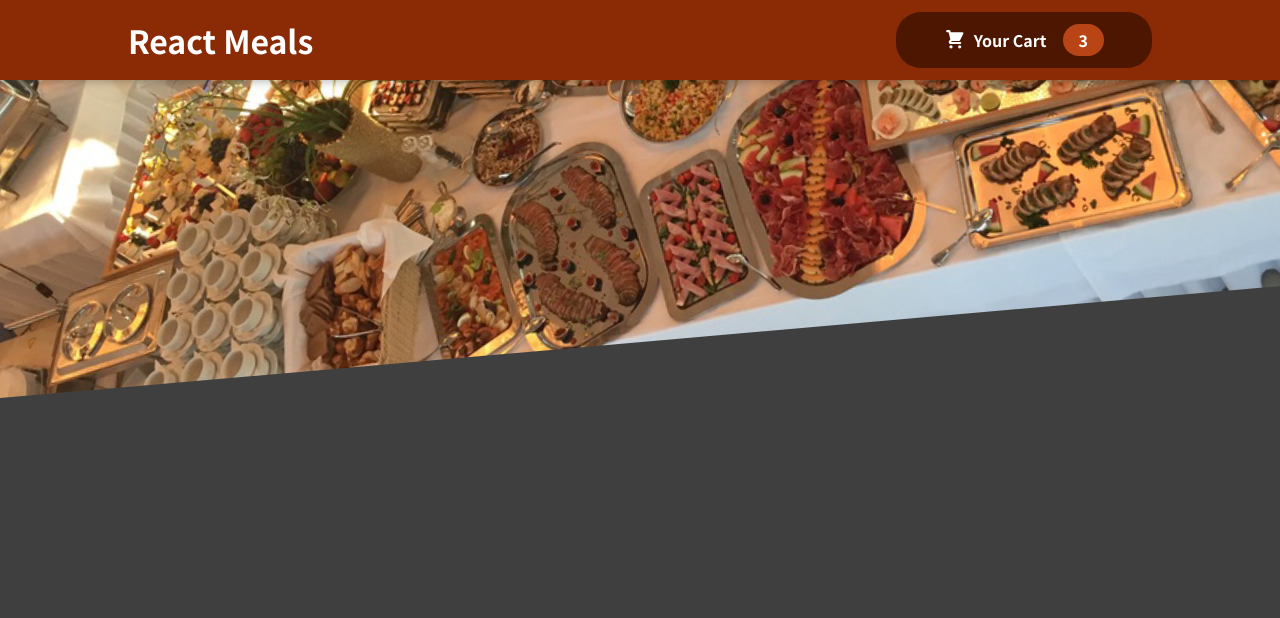
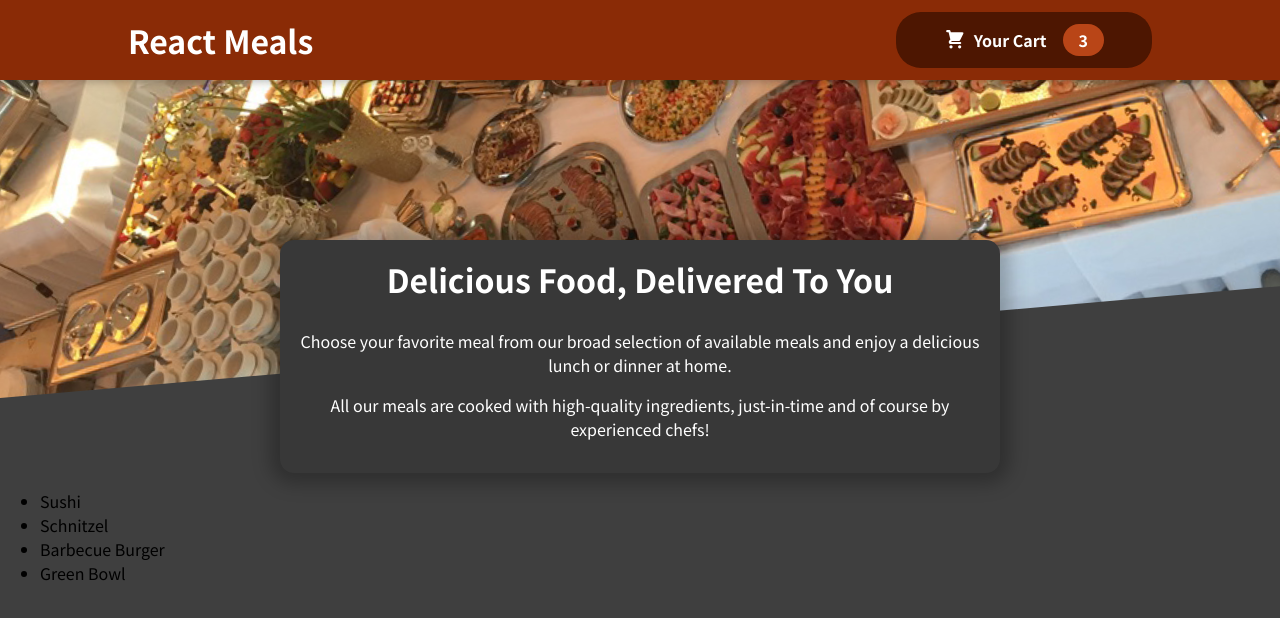
Before and after one commit to robcrusoe/react-zes, a React (Create React App) app: page / in a window 1280 px wide. Shown: the top 618 px of the page. Built offline with nearby package versions, Linux system fonts and the light colour scheme.

Commit message:
Adds a `Meals` component

```diff
--- a/src/App.js
+++ b/src/App.js
@@ -1,11 +1,15 @@
 import React, { Fragment } from 'react';
 
 import Header from "./components/Layout/Header";
+import Meals from './components/Meals/Meals';
 
 function App() {
   return (
     <Fragment>
       <Header />
+      <main>
+        <Meals />
+      </main>
     </Fragment>
   );
 }
--- /dev/null
+++ b/src/components/Meals/AvailableMeals.js
@@ -0,0 +1,48 @@
+import React, { Fragment } from 'react';
+
+import classes from './AvailableMeals.module.css';
+
+const DUMMY_MEALS = [
+    {
+        id: 'm1',
+        name: 'Sushi',
+        description: 'Finest fish and veggies',
+        price: 22.99,
+    },
+    {
+        id: 'm2',
+        name: 'Schnitzel',
+        description: 'A german specialty!',
+        price: 16.5,
+    },
+    {
+        id: 'm3',
+        name: 'Barbecue Burger',
+        description: 'American, raw, meaty',
+        price: 12.99,
+    },
+    {
+        id: 'm4',
+        name: 'Green Bowl',
+        description: 'Healthy...and green...',
+        price: 18.99,
+    },
+];
+
+const AvailableMeals = props => {
+    const mealsList = DUMMY_MEALS.map(meal => {
+        return <li>{meal.name}</li>
+    });
+
+    return (
+        <Fragment>
+            <section section={classes.meals}>
+                <ul>
+                    { mealsList }
+                </ul>
+            </section>
+        </Fragment>
+    );
+};
+
+export default AvailableMeals;
--- /dev/null
+++ b/src/components/Meals/AvailableMeals.module.css
@@ -0,0 +1,24 @@
+.meals {
+  max-width: 60rem;
+  width: 90%;
+  margin: 2rem auto;
+  animation: meals-appear 1s ease-out forwards;
+}
+
+.meals ul {
+  list-style: none;
+  margin: 0;
+  padding: 0;
+}
+
+@keyframes meals-appear {
+  from {
+    opacity: 0;
+    transform: translateY(3rem);
+  }
+
+  to {
+    opacity: 1;
+    transform: translateY(0);
+  }
+}
--- /dev/null
+++ b/src/components/Meals/Meals.js
@@ -0,0 +1,14 @@
+import React, { Fragment } from 'react';
+import AvailableMeals from './AvailableMeals';
+import MealsSummary from './MealsSummary';
+
+const Meals = props => {
+    return (
+        <Fragment>
+            <MealsSummary />
+            <AvailableMeals />
+        </Fragment>
+    );
+};
+
+export default Meals;
--- /dev/null
+++ b/src/components/Meals/MealsSummary.js
@@ -0,0 +1,24 @@
+import React, { Fragment } from 'react';
+
+import classes from './MealsSummary.module.css';
+
+const MealsSummary = props => {
+    return (
+        <Fragment>
+            <section className={classes.summary}>
+                <h2>Delicious Food, Delivered To You</h2>
+
+                <p>
+                    Choose your favorite meal from our broad selection of available meals
+                    and enjoy a delicious lunch or dinner at home.
+                </p>
+                <p>
+                    All our meals are cooked with high-quality ingredients, just-in-time and
+                    of course by experienced chefs!
+                </p>
+            </section>
+        </Fragment>
+    );
+};
+
+export default MealsSummary;
--- /dev/null
+++ b/src/components/Meals/MealsSummary.module.css
@@ -0,0 +1,18 @@
+.summary {
+  text-align: center;
+  max-width: 45rem;
+  width: 90%;
+  margin: auto;
+  margin-top: -10rem;
+  position: relative;
+  background-color: #383838;
+  color: white;
+  border-radius: 14px;
+  padding: 1rem;
+  box-shadow: 0 1px 18px 10px rgba(0, 0, 0, 0.25);
+}
+
+.summary h2 {
+  font-size: 2rem;
+  margin-top: 0;
+}
```
